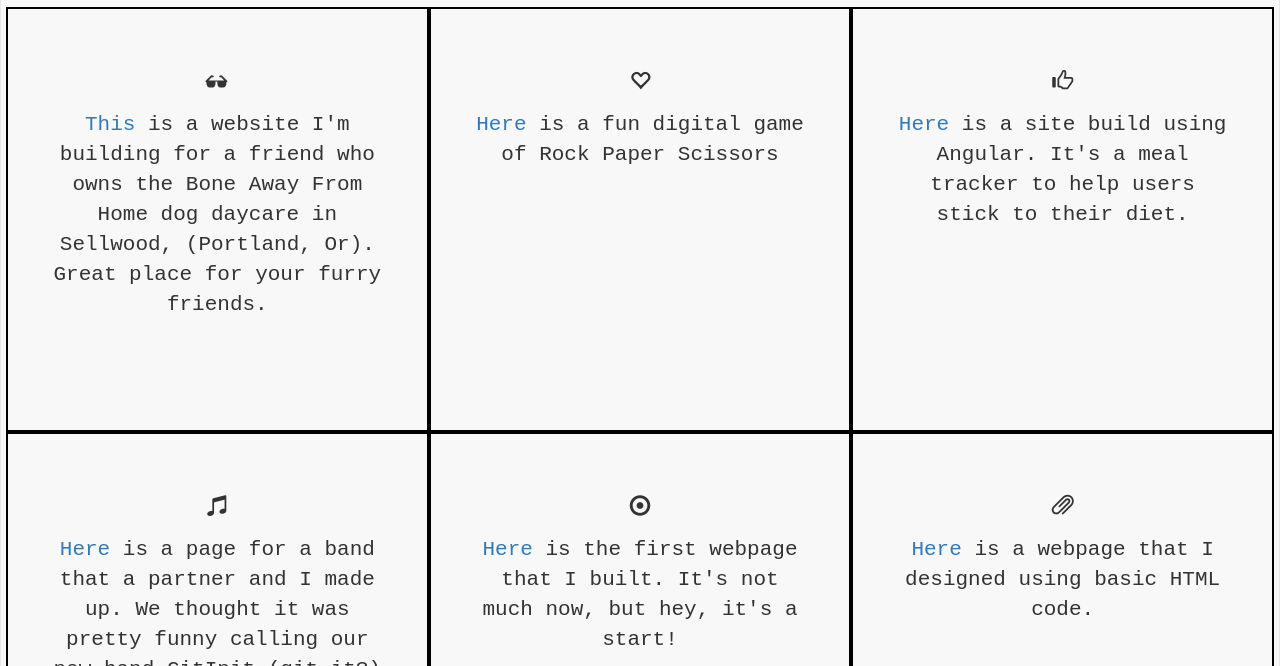
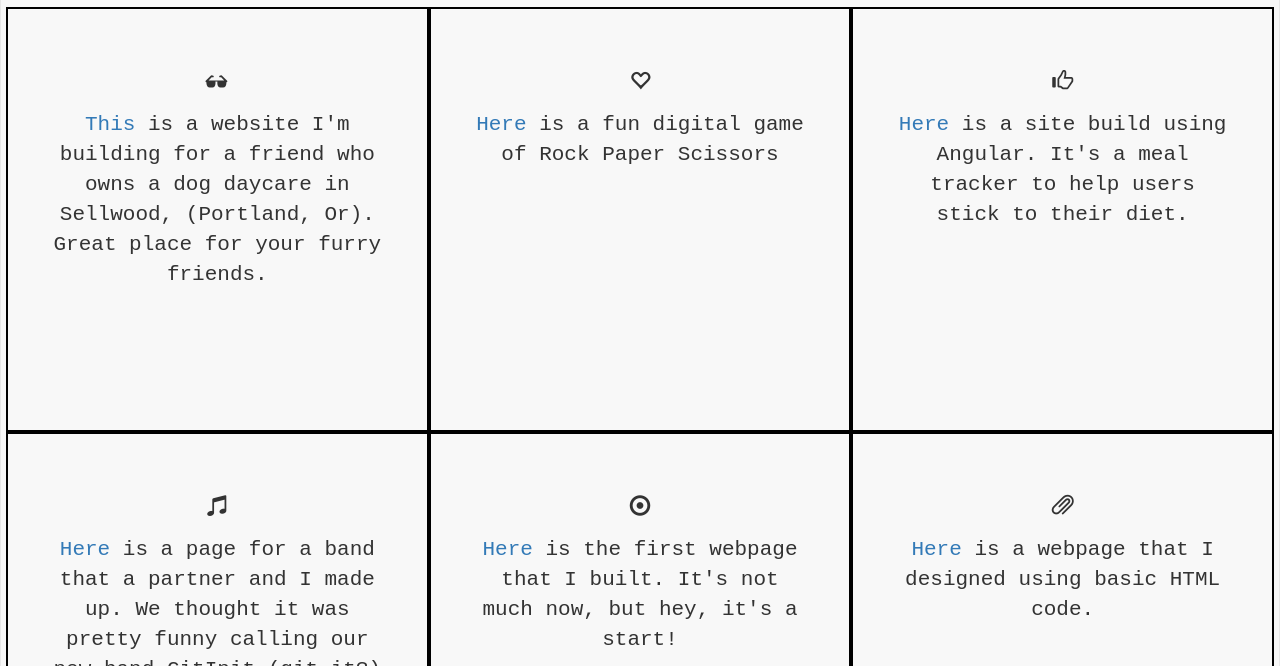
Before and after one commit to KatyCodes/katycodes.github.io, a website: page index.html in a window 1280 px wide. Shown: the part 134-800 px from the top of the page. Drawn offline with nearby package versions, Linux system fonts and the light colour scheme.

Commit message:
update description for bone away from home

```diff
--- a/index.html
+++ b/index.html
@@ -27,7 +27,7 @@
       <div class="intro">
         <h1 class="text-center">Hello,my name is Katy </h1>
         <div class="row">
-          <div class="col-sm-4"><span class="glyphicon glyphicon-sunglasses" aria-hidden="true"></span><br><a href="https://github.com/KatyCodes/boneawayfromhome">This</a> is a website I'm building for a friend who owns the Bone Away From Home dog daycare in Sellwood, (Portland, Or). Great place for your furry friends.
+          <div class="col-sm-4"><span class="glyphicon glyphicon-sunglasses" aria-hidden="true"></span><br><a href="https://github.com/KatyCodes/boneawayfromhome">This</a> is a website I'm building for a friend who owns a dog daycare in Sellwood, (Portland, Or). Great place for your furry friends.
           </div>
           <div class="col-sm-4"><span class="glyphicon glyphicon-heart-empty" aria-hidden="true"></span><br><a href="https://github.com/KatyCodes/phprockpaperscissors">Here</a> is a fun digital game of Rock Paper Scissors
           </div>
```
